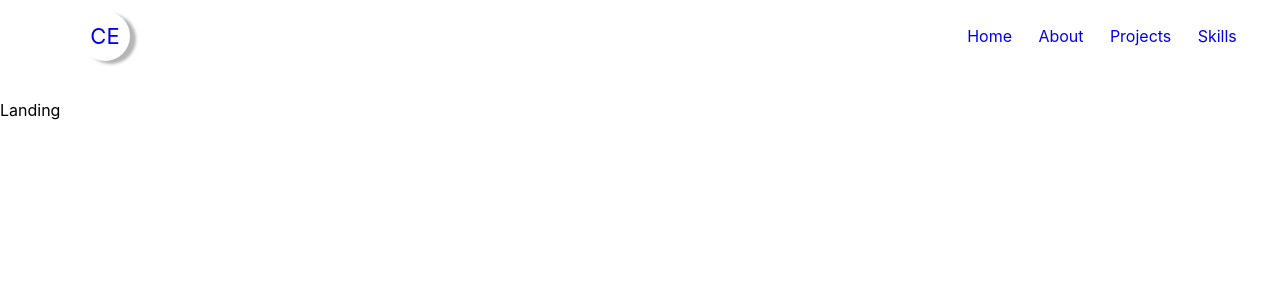
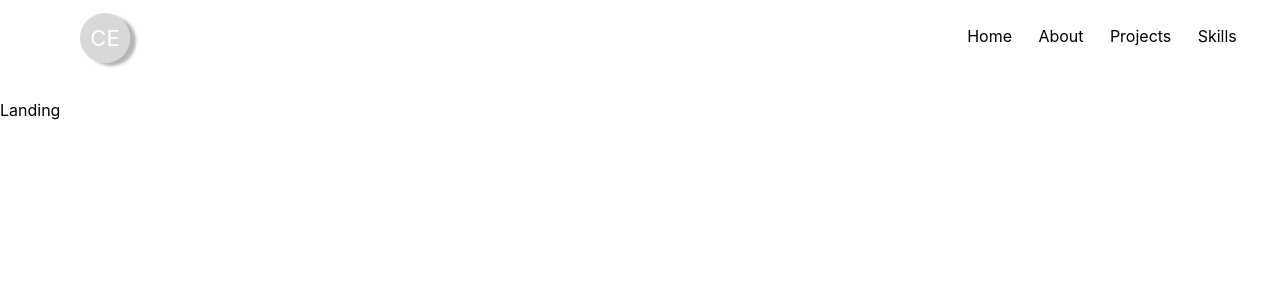
Before and after one commit to CEngmann91/portfolio, a React (Create React App) app: page / in a window 1280 px wide. Shown: the top 300 px of the page. Built offline with nearby package versions, Linux system fonts and the light colour scheme.

Commit message:
test build 6

```diff
--- a/src/components/navbar/Navbar.js
+++ b/src/components/navbar/Navbar.js
@@ -10,9 +10,7 @@ const Navbar = () => {
 
 
     return (
-        <nav
-        // id={theme}
-        className='navbar-nav'>
+        <nav id={theme} className='navbar-nav'>
             <div className='navbar-center'>
                 <div className='navbar-wrapper'>
                     <NavLink className='ce-title-circle' to="/">
```
